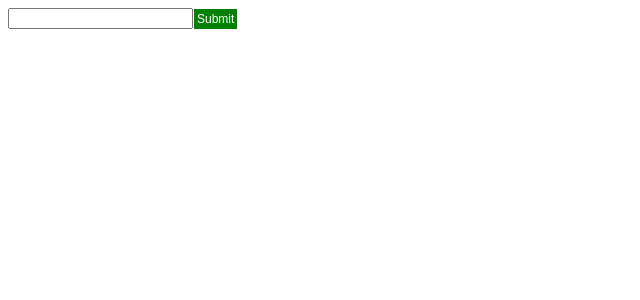
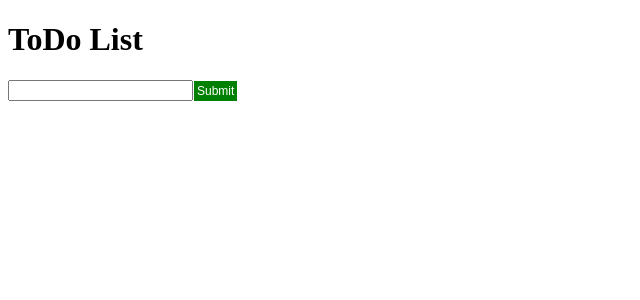
Before and after one commit to prinxtimson/TodoList-app, a Next.js app: page / in a window 1280 px wide. Shown: the top 300 px of the page, without its empty margins (0-640 px from the left). Built offline with nearby package versions, Linux system fonts and the light colour scheme.

Commit message:
add h1 tag

```diff
--- a/pages/index.js
+++ b/pages/index.js
@@ -36,6 +36,7 @@ export default class App extends Component {
     render() {
         return (
             <div>
+                <h1>ToDo List</h1>
                 <form className="App" onSubmit={this.onSubmit}>
                     <input value={this.state.term} onChange={this.onChange} />
                     <button>Submit</button>
@@ -46,8 +47,9 @@ export default class App extends Component {
                         border:0.8px, solid;
                         font-size: 12px;
                         padding: 3px;
-                    }`
-                }</style>
+                    }
+
+                `}</style>
                 </form>
                 <List items={this.state.items} handleDelete={this.handleDelete.bind(this)}/>
             </div>
```
